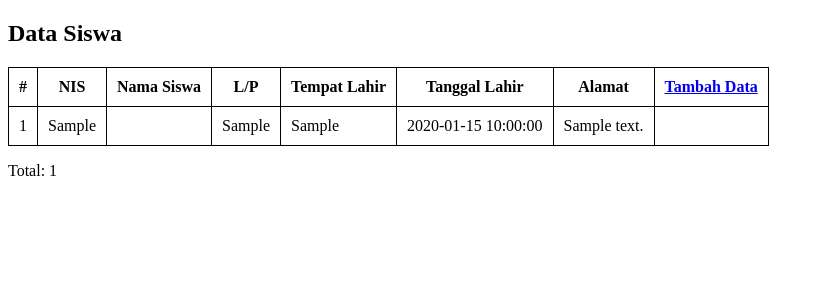
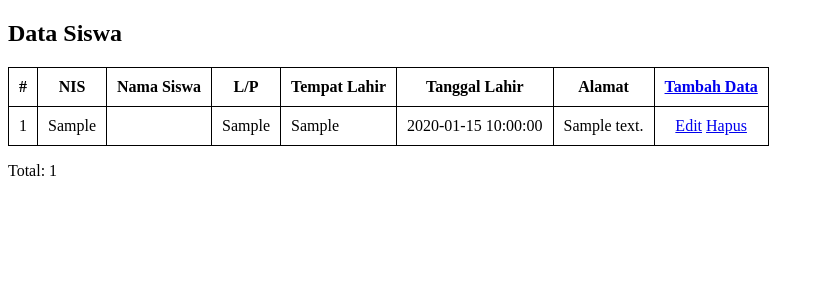
Before and after one commit to harryawanda-rpl/data_siswa, a PHP site: page / in a window 1280 px wide. Shown: the top 300 px of the page, without its empty margins (0-824 px from the left). Run offline with PHP 8.4, Linux system fonts and the light colour scheme; tables that the repository leaves empty or names only in its code hold one stand-in row (values such as "Sample post"); data that the repository does not hold is empty.

Commit message:
minor update

```diff
--- a/index.php
+++ b/index.php
@@ -58,11 +58,11 @@ session_start(); // memulai sesi
           <td align="center">
             <!-- URL ke halaman edit data menggunakan parameter
             id pada kolom tabel ( *.php?id= )-->
-            <a href="form-edit.php?id=<?php echo $siswa['id'] ?>"></a>
+            <a href="form-edit.php?id=<?php echo $siswa['id'] ?>">Edit</a>
             <!-- URL untuk hapus data menggunakan parameter
             id pada kolom tabel dan alert konfirmasi hapus data -->
             <a href="hapus.php?id=<?php echo $siswa['id'] ?>"
-            onclick="return confirm('Anda yakin ingin menghapus data?')"></a>
+            onclick="return confirm('Anda yakin ingin menghapus data?')">Hapus</a>
           </td>
         </tr>
         <?php
```
